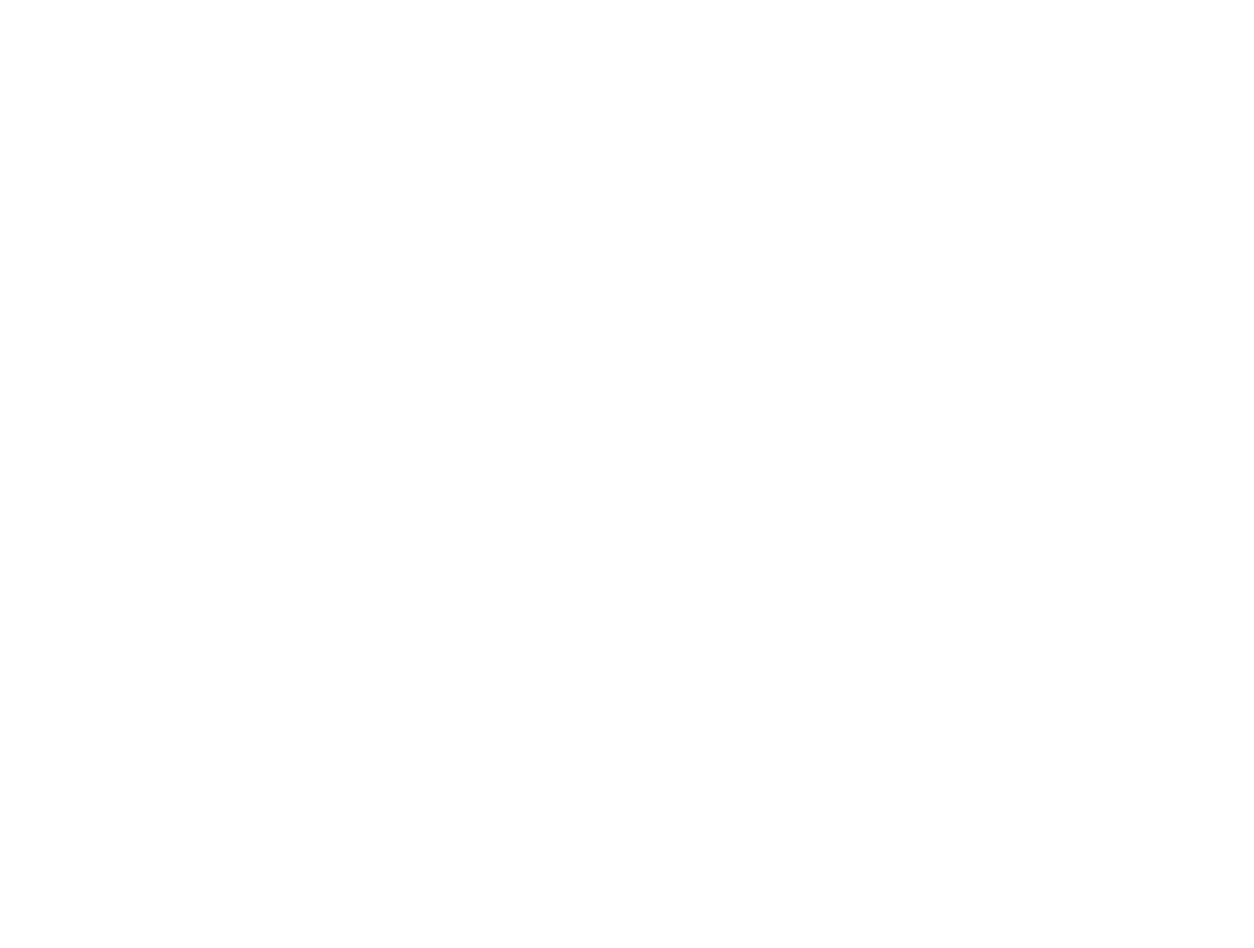
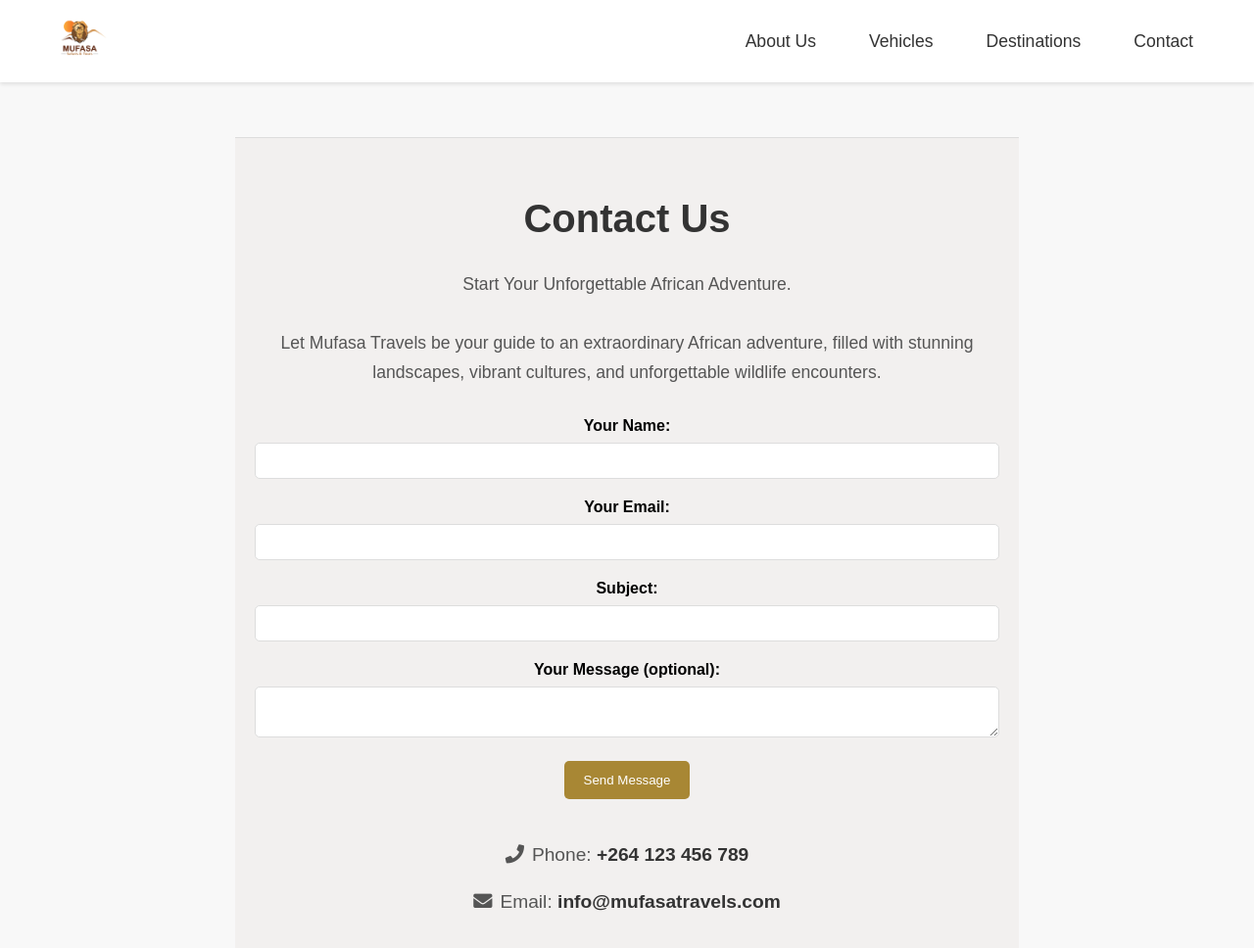
Before and after one commit to sonny144/msafari, a plain HTML site: page contact.html in a window 1280 px wide. Shown: the whole page at 98% size. Before the commit the page ends 800 px from the top, so only its background shows below. Drawn offline with Linux system fonts and the light colour scheme.

Commit message:
contact working

```diff
--- a/contact.html
+++ b/contact.html
@@ -0,0 +1,58 @@
+<!DOCTYPE html>
+<html lang="en">
+<head>
+    <meta charset="UTF-8">
+    <meta name="viewport" content="width=device-width, initial-scale=1.0">
+    <title>Contact Us - Mufasa Travels</title>
+    <link rel="stylesheet" href="css/style.css">
+    <link rel="stylesheet" href="https://cdnjs.cloudflare.com/ajax/libs/font-awesome/5.15.3/css/all.min.css">
+</head>
+<body>
+
+    <header>
+        <div class="logo">
+            <a href="index.html">
+                <img src="img/mufasa_logo.png" alt="Mufasa Travels Logo">
+            </a>
+        </div>
+        <nav>
+            <ul>
+                <li><a href="about.html">About Us</a></li>
+                <li><a href="vehicles.html">Vehicles</a></li>
+                <li><a href="destinations.html">Destinations</a></li>
+                <li><a href="contact.html">Contact</a></li>
+            </ul>
+        </nav>
+    </header>
+
+    <section class="contact-page">
+        <div class="contact-info">
+            <h2>Contact Us</h2>
+            <p>Start Your Unforgettable African Adventure.</p>
+            <p>Let Mufasa Travels be your guide to an extraordinary African adventure, filled with stunning landscapes, vibrant cultures, and unforgettable wildlife encounters.</p>
+
+            <form class="contact-form">
+                <label for="name">Your Name:</label>
+                <input type="text" id="name" name="name" required>
+
+                <label for="email">Your Email:</label>
+                <input type="email" id="email" name="email" required>
+
+                <label for="subject">Subject:</label>
+                <input type="text" id="subject" name="subject">
+
+                <label for="message">Your Message (optional):</label>
+                <textarea id="message" name="message"></textarea>
+
+                <button type="submit">Send Message</button>
+            </form>
+
+            <div class="contact-details">
+                <p class="phone">Phone: <strong>+264 123 456 789</strong></p>
+                <p class="email">Email: <strong>info@mufasatravels.com</strong></p>
+            </div>
+        </div>
+    </section>
+
+</body>
+</html>
--- a/css/style.css
+++ b/css/style.css
@@ -264,3 +264,69 @@ body {
     margin-bottom: 10px;
     color: #555;
 }
+/* Contact Page Section */
+.contact-page {
+    padding: 80px 20px;
+    text-align: left;
+    background-color: #f8f8f8;
+}
+
+.contact-info {
+    max-width: 800px;
+    margin: 0 auto;
+}
+
+.contact-info h2 {
+    font-size: 2.5rem;
+    margin-bottom: 30px;
+    color: #333;
+}
+
+.contact-info p {
+    font-size: 1.1rem;
+    line-height: 1.7;
+    margin-bottom: 30px;
+    color: #555;
+}
+
+/* Contact Form */
+.contact-form label {
+    display: block;
+    margin-bottom: 8px;
+    font-weight: 600;
+}
+
+.contact-form input,
+.contact-form textarea {
+    width: 100%;
+    padding: 10px;
+    margin-bottom: 20px;
+    border: 1px solid #ddd;
+    border-radius: 5px;
+}
+
+.contact-form button {
+    background-color: #a88734; /* Earthy brown color (adjust as needed) */
+    color: white;
+    padding: 12px 20px;
+    border: none;
+    border-radius: 5px;
+    cursor: pointer;
+}
+
+/* Contact Details */
+.contact-details {
+    margin-top: 40px;
+    text-align: center;
+}
+
+.contact-details p {
+    font-size: 1.2rem;
+    margin-bottom: 15px;
+    color: #555;
+}
+
+.contact-details p strong {
+    font-weight: 600;
+    color: #333;
+}
```
Also changed, not shown: about.html (+3 -3 lines), index.html (+1 -1 lines), vehicles.html (+2 -2 lines).
